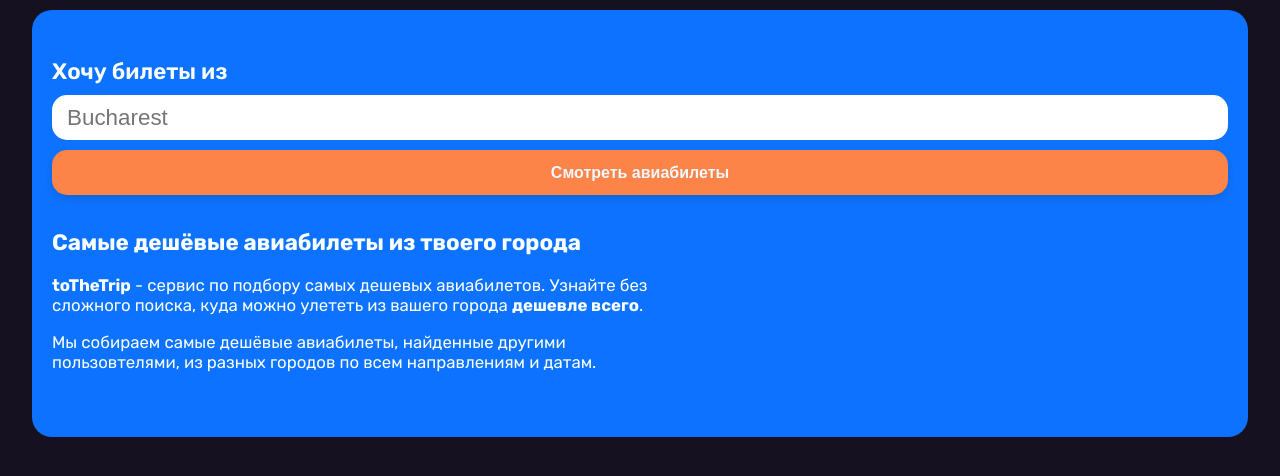
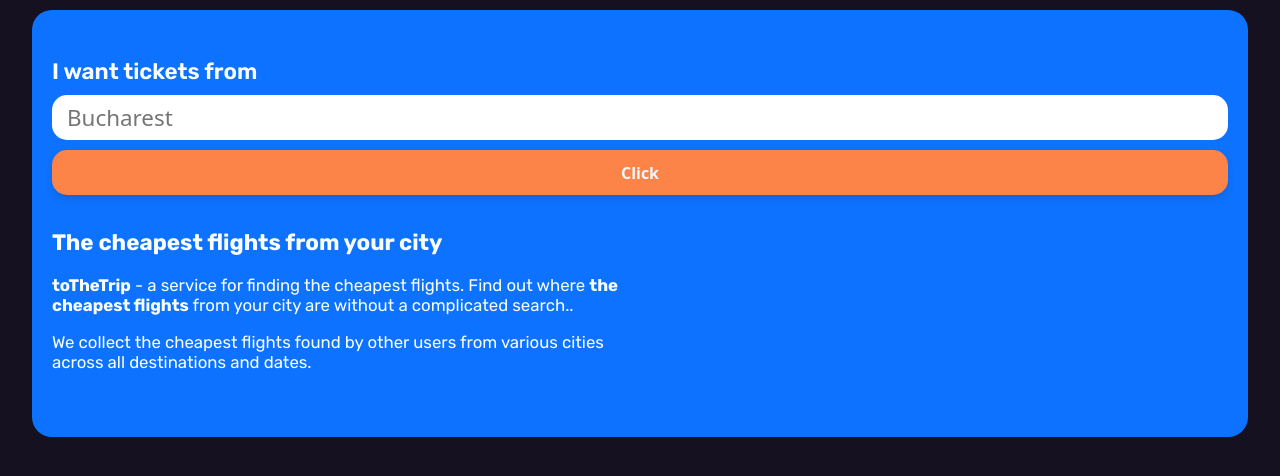
Before and after one commit to aemorozov/toTheTrip_web, a Next.js app: page / in a window 1280 px wide. Shown: the top 476 px of the page. Built offline with nearby package versions, Linux system fonts and the light colour scheme.

Commit message:
HeroBlock: styles and update texts

```diff
--- a/src/components/HeroBlock/HeroBlock.module.css
+++ b/src/components/HeroBlock/HeroBlock.module.css
@@ -29,6 +29,11 @@
   outline: none;
   padding: 15px;
   font-size: 1.4rem;
+  font-family:
+    system-ui,
+    -apple-system,
+    BlinkMacSystemFont,
+    sans-serif;
 }
 
 .heroInput:focus {
--- a/src/components/HeroBlock/HeroBlock.tsx
+++ b/src/components/HeroBlock/HeroBlock.tsx
@@ -4,23 +4,23 @@
   return (
     <section className={styles.heroBlock}>
       <div className={styles.leftBlock}>
-        <h1>Самые дешёвые авиабилеты из твоего города</h1>
+        <h1>The cheapest flights from your city</h1>
 
         <p className={styles.heroDescription}>
-          <strong>toTheTrip</strong> - сервис по подбору самых дешевых
-          авиабилетов. Узнайте без сложного поиска, куда можно улететь из вашего
-          города <strong>дешевле всего</strong>.
+          <strong>toTheTrip</strong> - a service for finding the cheapest
+          flights. Find out where <strong>the cheapest flights</strong> from
+          your city are without a complicated search..
         </p>
 
         <p className={styles.heroDescription}>
-          Мы собираем самые дешёвые авиабилеты, найденные другими пользовтелями,
-          из разных городов по всем направлениям и датам.
+          We collect the cheapest flights found by other users from various
+          cities across all destinations and dates.
         </p>
       </div>
 
       <div className={styles.heroForm}>
         <label htmlFor="city" className={styles.heroLabel}>
-          Хочу билеты из
+          I want tickets from
         </label>
         <input
           id="city"
@@ -28,7 +28,7 @@
           placeholder="Bucharest"
           className={styles.heroInput}
         />
-        <button className={styles.searchButton}>Смотреть авиабилеты</button>
+        <button className={styles.searchButton}>Click</button>
       </div>
     </section>
   );
```
